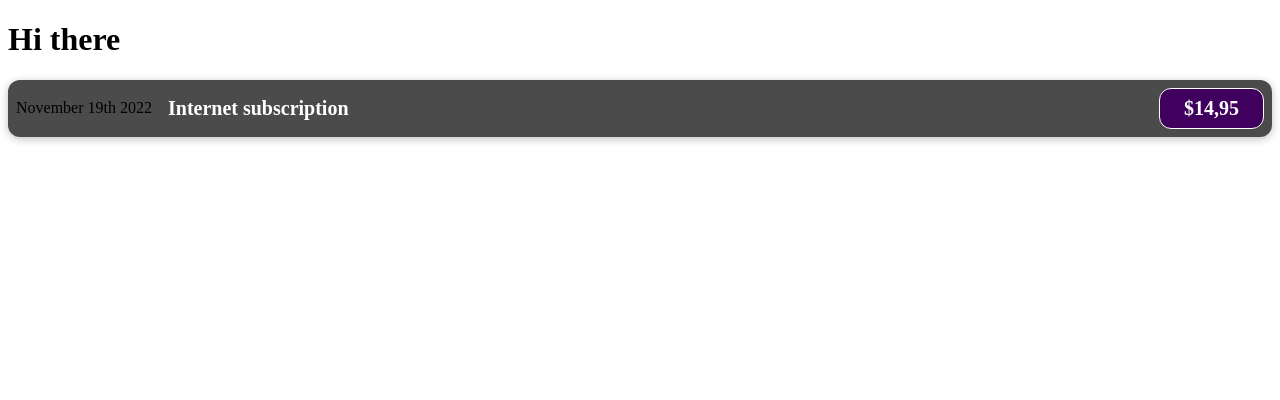
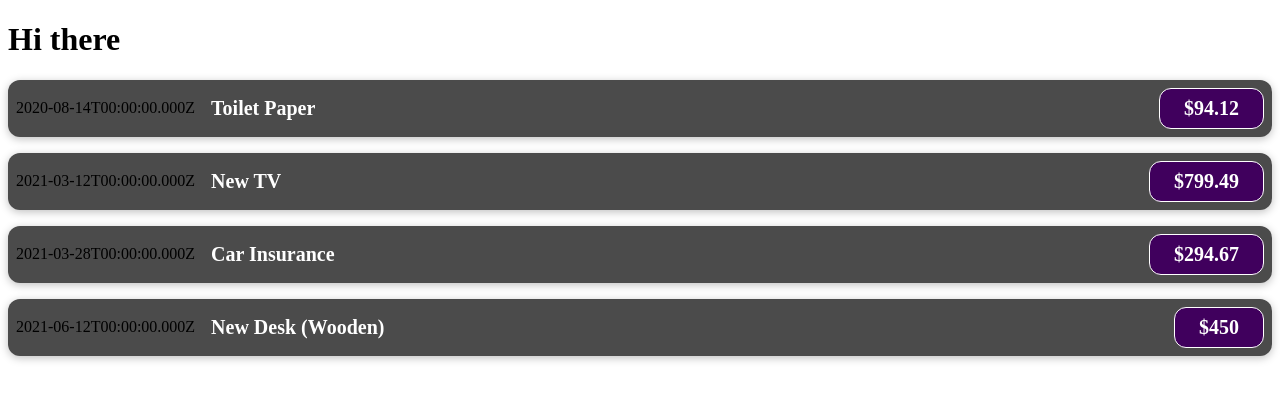
Before and after one commit to abdo-355/react_practice, a React (Create React App) app in the folder expenses_app/: page / in a window 1280 px wide. Shown: the top 400 px of the page. Built offline with nearby package versions, Linux system fonts and the light colour scheme.

Commit message:
display static data dynamically

```diff
--- a/expenses_app/src/App.tsx
+++ b/expenses_app/src/App.tsx
@@ -1,10 +1,41 @@
 import ExpenseItem from "./components/ExpenseItem";
 
+export interface Expense {
+  id: string;
+  title: string;
+  amount: number;
+  date: Date;
+}
+
 const App: React.FC = () => {
+  const expenses: Expense[] = [
+    {
+      id: "e1",
+      title: "Toilet Paper",
+      amount: 94.12,
+      date: new Date(2020, 7, 14),
+    },
+    { id: "e2", title: "New TV", amount: 799.49, date: new Date(2021, 2, 12) },
+    {
+      id: "e3",
+      title: "Car Insurance",
+      amount: 294.67,
+      date: new Date(2021, 2, 28),
+    },
+    {
+      id: "e4",
+      title: "New Desk (Wooden)",
+      amount: 450,
+      date: new Date(2021, 5, 12),
+    },
+  ];
+
   return (
     <div className="App">
       <h1>Hi there</h1>
-      <ExpenseItem />
+      {expenses.map((expense) => (
+        <ExpenseItem {...expense} />
+      ))}
     </div>
   );
 };
--- a/expenses_app/src/components/ExpenseItem.tsx
+++ b/expenses_app/src/components/ExpenseItem.tsx
@@ -1,12 +1,14 @@
 import "./ExpenceItem.css";
 
-const ExpenseItem: React.FC = () => {
+import { Expense } from "../App";
+
+const ExpenseItem: React.FC<Expense> = ({ date, title, amount }) => {
   return (
     <div className="expense-item">
-      <div>November 19th 2022</div>
+      <div>{date.toISOString()}</div>
       <div className="expense-item__description">
-        <h2>Internet subscription</h2>
-        <div className="expense-item__price">$14,95</div>
+        <h2>{title}</h2>
+        <div className="expense-item__price">${amount}</div>
       </div>
     </div>
   );
```
